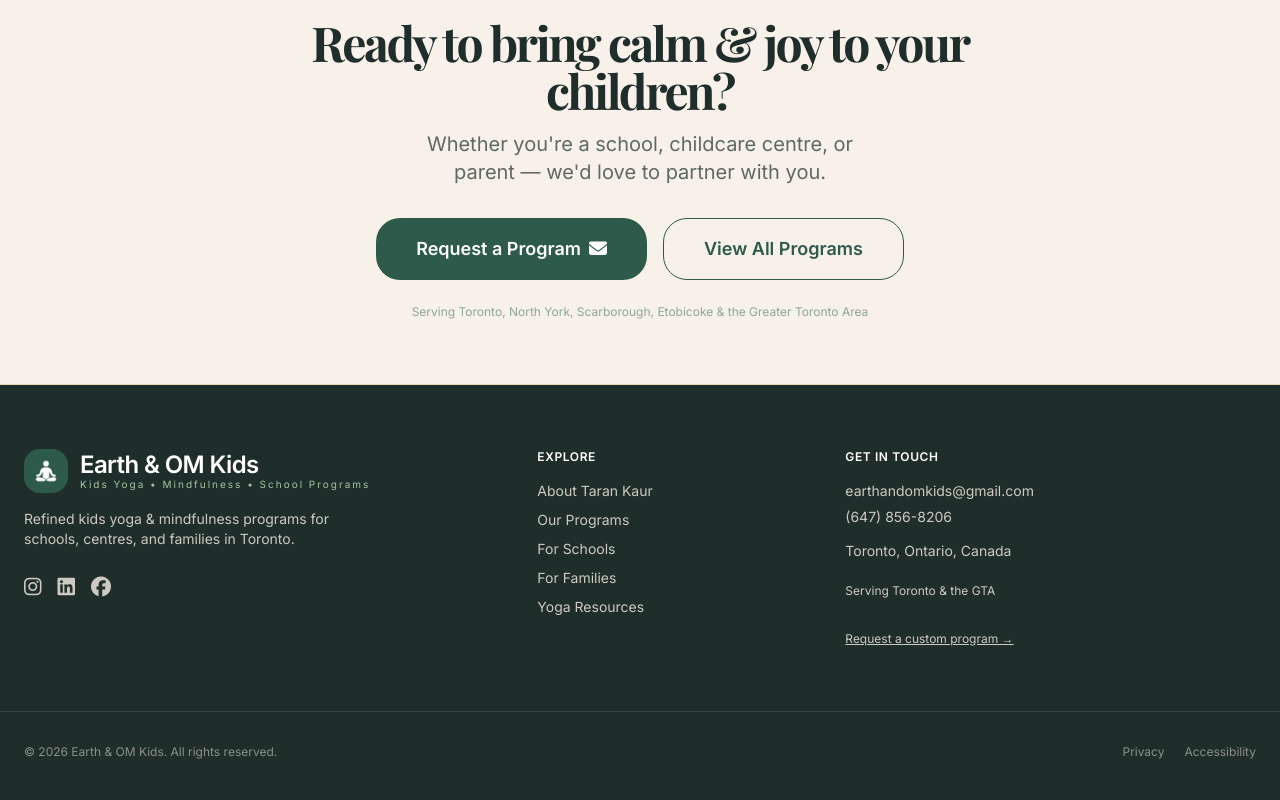
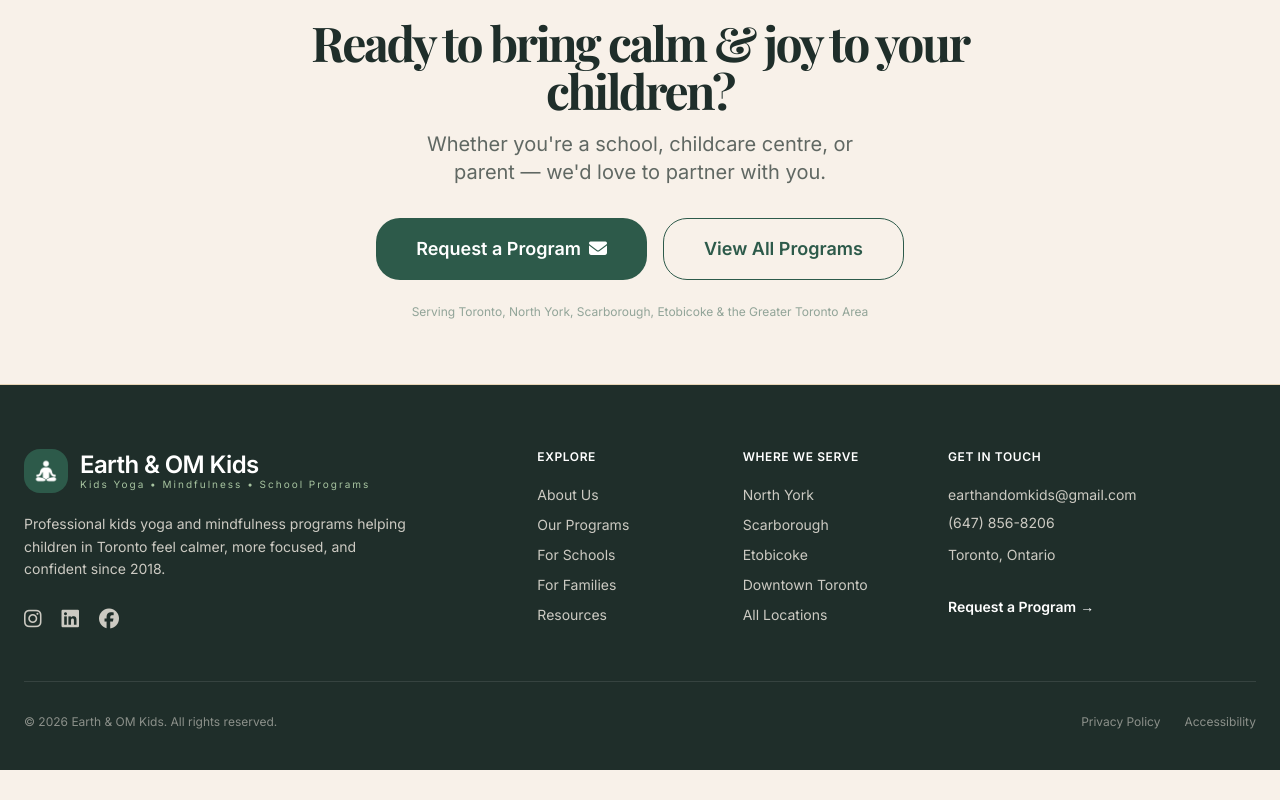
Before and after one commit to westernjobs91-droid/earth-om-kids-next, a Next.js app: page / in a window 1280 px wide. Shown: the part 5869-6669 px from the top of the page. After the commit the page ends 6639 px from the top, so only its background shows below. Built offline with nearby package versions, Linux system fonts and the light colour scheme.

Commit message:
Major updates: Premium Footer, improved About page, new Location pages, Blog system, and mobile navbar fixes

```diff
--- a/components/Footer.tsx
+++ b/components/Footer.tsx
@@ -4,15 +4,17 @@ import Link from 'next/link';
 const Footer: React.FC = () => {
   return (
     <footer className="bg-[#1F2E2A] text-[#F8F1E9]/80 pt-16 pb-10">
-      <div className="max-w-7xl mx-auto px-6 grid md:grid-cols-12 gap-y-12">
+      <div className="max-w-7xl mx-auto px-6">
 
-        {/* Logo + Description */}
+        <div className="grid md:grid-cols-12 gap-y-12 pb-12 border-b border-white/10">
+
+          {/* Brand + Description */}
           <div className="md:col-span-5">
-          <div className="flex items-center gap-x-3 mb-4">
+            <div className="flex items-center gap-x-3 mb-5">
               <div className="w-11 h-11 bg-[#2D5A4A] rounded-2xl flex items-center justify-center overflow-hidden">
                 <img
                   src="/yoga-icon.png"
-                alt="Earth & OM Kids Yoga Logo"
+                  alt="Earth & OM Kids Logo"
                   className="w-7 h-7 object-contain"
                 />
               </div>
@@ -21,60 +23,73 @@ const Footer: React.FC = () => {
                 <div className="text-[10px] text-[#A7C4A0] -mt-1 tracking-[2px]">Kids Yoga • Mindfulness • School Programs</div>
               </div>
             </div>
-          <p className="max-w-xs text-sm">Refined kids yoga &amp; mindfulness programs for schools, centres, and families in Toronto.</p>
+            <p className="max-w-sm text-sm leading-relaxed">
+              Professional kids yoga and mindfulness programs helping children in Toronto feel calmer, more focused, and confident since 2018.
+            </p>
 
             {/* Social Icons */}
-          <div className="mt-6 flex gap-x-4 text-xl">
-            <a href="https://instagram.com" target="_blank" rel="noopener noreferrer" className="hover:text-white"><i className="fa-brands fa-instagram"></i></a>
-            <a href="https://linkedin.com" target="_blank" rel="noopener noreferrer" className="hover:text-white"><i className="fa-brands fa-linkedin"></i></a>
-            <a href="https://facebook.com" target="_blank" rel="noopener noreferrer" className="hover:text-white"><i className="fa-brands fa-facebook"></i></a>
+            <div className="mt-6 flex gap-x-5 text-xl">
+              <a href="https://instagram.com" target="_blank" rel="noopener noreferrer" className="hover:text-white transition"><i className="fa-brands fa-instagram"></i></a>
+              <a href="https://linkedin.com" target="_blank" rel="noopener noreferrer" className="hover:text-white transition"><i className="fa-brands fa-linkedin"></i></a>
+              <a href="https://facebook.com" target="_blank" rel="noopener noreferrer" className="hover:text-white transition"><i className="fa-brands fa-facebook"></i></a>
             </div>
           </div>
 
-        {/* Explore Links */}
-        <div className="md:col-span-3 text-sm">
-          <div className="font-semibold text-white mb-4 tracking-wider text-xs">EXPLORE</div>
-          <div className="space-y-[9px]">
-            <Link href="/about" className="block hover:text-white">About Taran Kaur</Link>
+          {/* Explore */}
+          <div className="md:col-span-2 text-sm">
+            <div className="font-semibold text-white mb-5 tracking-wider text-xs">EXPLORE</div>
+            <div className="space-y-[10px]">
+              <Link href="/about" className="block hover:text-white">About Us</Link>
               <Link href="/programs" className="block hover:text-white">Our Programs</Link>
               <Link href="/schools" className="block hover:text-white">For Schools</Link>
               <Link href="/families" className="block hover:text-white">For Families</Link>
-            <Link href="/blog" className="block hover:text-white">Yoga Resources</Link>
+              <Link href="/blog" className="block hover:text-white">Resources</Link>
             </div>
           </div>
 
-        {/* Contact Info - Updated */}
-        <div className="md:col-span-4 text-sm">
-          <div className="font-semibold text-white mb-4 tracking-wider text-xs">GET IN TOUCH</div>
-          <div className="space-y-1.5">
-            <a
-              href="mailto:earthandomkids@gmail.com"
-              className="block hover:text-white"
-            >
+          {/* Locations */}
+          <div className="md:col-span-2 text-sm">
+            <div className="font-semibold text-white mb-5 tracking-wider text-xs">WHERE WE SERVE</div>
+            <div className="space-y-[10px]">
+              <Link href="/north-york" className="block hover:text-white">North York</Link>
+              <Link href="/scarborough" className="block hover:text-white">Scarborough</Link>
+              <Link href="/etobicoke" className="block hover:text-white">Etobicoke</Link>
+              <Link href="/downtown-toronto" className="block hover:text-white">Downtown Toronto</Link>
+              <Link href="/locations" className="block hover:text-white">All Locations</Link>
+            </div>
+          </div>
+
+          {/* Contact */}
+          <div className="md:col-span-3 text-sm">
+            <div className="font-semibold text-white mb-5 tracking-wider text-xs">GET IN TOUCH</div>
+            <div className="space-y-2">
+              <a href="mailto:earthandomkids@gmail.com" className="block hover:text-white">
                 earthandomkids@gmail.com
               </a>
-            <a
-              href="tel:6478568206"
-              className="block hover:text-white"
-            >
+              <a href="tel:6478568206" className="block hover:text-white">
                 (647) 856-8206
               </a>
-            <div className="pt-2">Toronto, Ontario, Canada</div>
-            <div className="text-xs pt-4">Serving Toronto &amp; the GTA</div>
+              <div className="pt-1">Toronto, Ontario</div>
             </div>
 
-          <div className="mt-8 text-xs">
-            <Link href="/contact" className="underline hover:no-underline">Request a custom program →</Link>
+            <div className="mt-8">
+              <Link
+                href="/contact"
+                className="inline-flex items-center text-sm font-semibold text-white hover:underline"
+              >
+                Request a Program <span className="ml-1">→</span>
+              </Link>
             </div>
           </div>
         </div>
 
         {/* Bottom Bar */}
-      <div className="max-w-7xl mx-auto px-6 mt-16 pt-8 border-t border-white/10 text-xs flex flex-col md:flex-row justify-between items-center gap-y-2 text-[#F8F1E9]/50">
-        <div>© 2026 Earth &amp; OM Kids. All rights reserved.</div>
-        <div className="flex gap-x-5">
-          <a href="#" className="hover:text-white/80">Privacy</a>
+        <div className="pt-8 flex flex-col md:flex-row justify-between items-center gap-y-3 text-xs text-[#F8F1E9]/50">
+          <div>© {new Date().getFullYear()} Earth &amp; OM Kids. All rights reserved.</div>
+          <div className="flex gap-x-6">
+            <a href="#" className="hover:text-white/80">Privacy Policy</a>
             <a href="#" className="hover:text-white/80">Accessibility</a>
+          </div>
         </div>
       </div>
     </footer>
```
Lines whose indentation alone changed are shown as unchanged.
